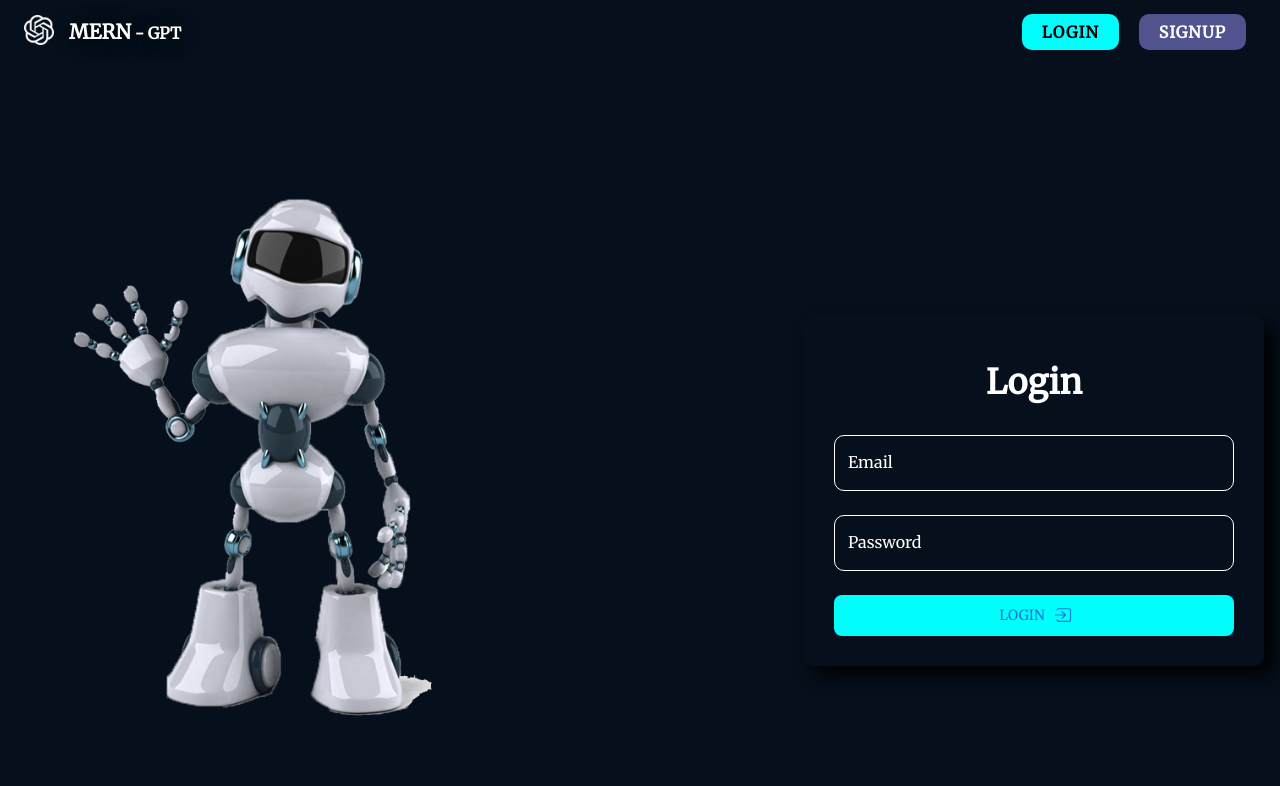
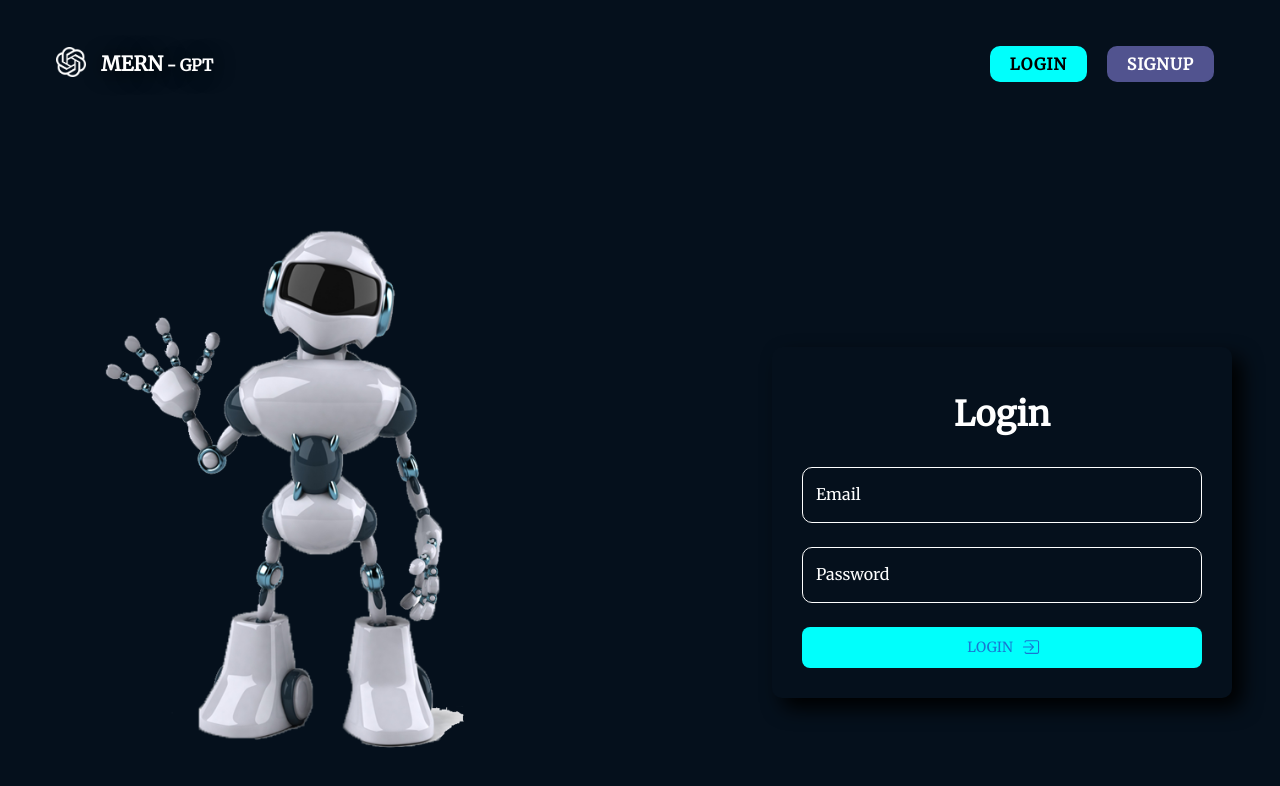
Before and after one commit to d-line/mern-ai-chat, a React (Vite) app in the folder frontend/: page /login in a window 1280 px wide. Shown: the top 786 px of the page. Built offline with nearby package versions, Linux system fonts and the light colour scheme; no server answers.

Commit message:
restore app css

```diff
--- a/frontend/src/App.css
+++ b/frontend/src/App.css
@@ -0,0 +1,42 @@
+#root {
+    max-width: 1280px;
+    margin: 0 auto;
+    padding: 2rem;
+    text-align: center;
+  }
+
+  .logo {
+    height: 6em;
+    padding: 1.5em;
+    will-change: filter;
+    transition: filter 300ms;
+  }
+  .logo:hover {
+    filter: drop-shadow(0 0 2em #646cffaa);
+  }
+  .logo.react:hover {
+    filter: drop-shadow(0 0 2em #61dafbaa);
+  }
+
+  @keyframes logo-spin {
+    from {
+      transform: rotate(0deg);
+    }
+    to {
+      transform: rotate(360deg);
+    }
+  }
+
+  @media (prefers-reduced-motion: no-preference) {
+    a:nth-of-type(2) .logo {
+      animation: logo-spin infinite 20s linear;
+    }
+  }
+
+  .card {
+    padding: 2em;
+  }
+
+  .read-the-docs {
+    color: #888;
+  }
```
